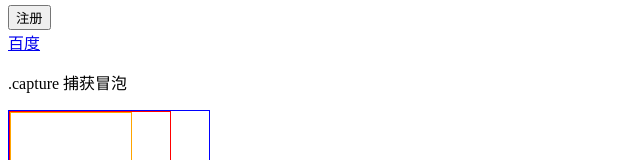
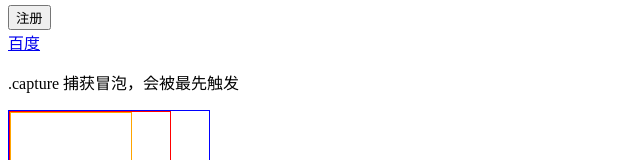
Before and after one commit to acovdu/learn-vue, a plain HTML site: page Vue官网示例/8-事件处理/8.2-事件修饰符.html in a window 1280 px wide. Shown: the part 231-391 px from the top of the page, without its empty margins (0-640 px from the left). Drawn offline with Linux system fonts and the light colour scheme.

Commit message:
捕获冒泡

```diff
--- a/Vue官网示例/8-事件处理/8.2-事件修饰符.html
+++ b/Vue官网示例/8-事件处理/8.2-事件修饰符.html
@@ -22,7 +22,7 @@
     </form>
     <a href="www.baidu.com" @click.prevent>百度</a>
 
-    <p>.capture 捕获冒泡</p>
+    <p>.capture 捕获冒泡，会被最先触发</p>
     <div style="width: 200px;height: 200px;border: 1px solid blue" @click.capture="outClick">
         <div style="width: 160px;height: 160px;border: 1px solid red" @click="midClick">
             <div style="width: 120px;height: 120px;border: 1px solid orange" @click="innerClick"></div>
```
